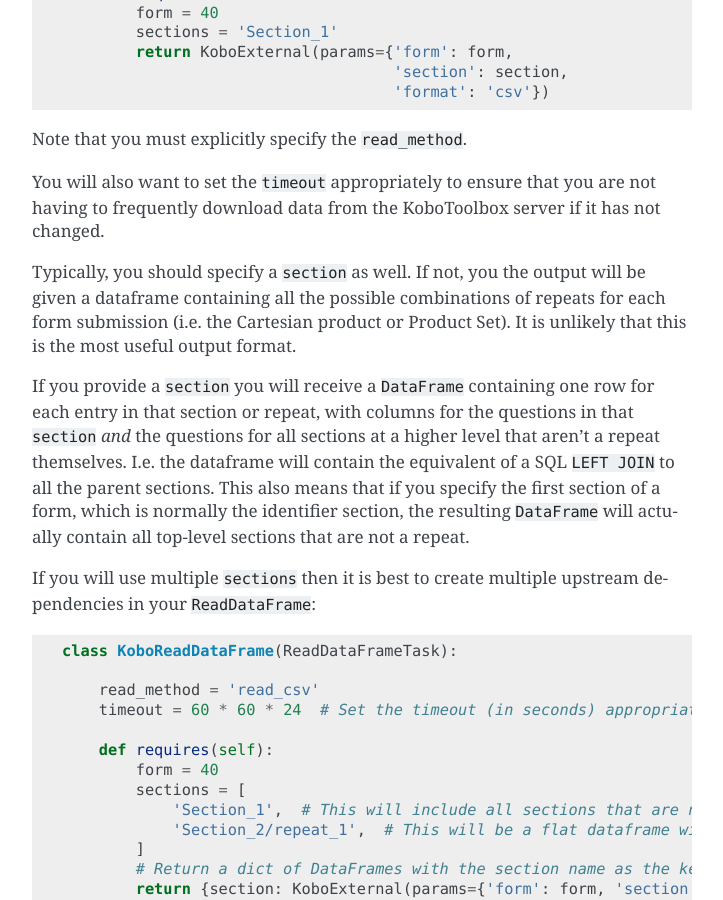
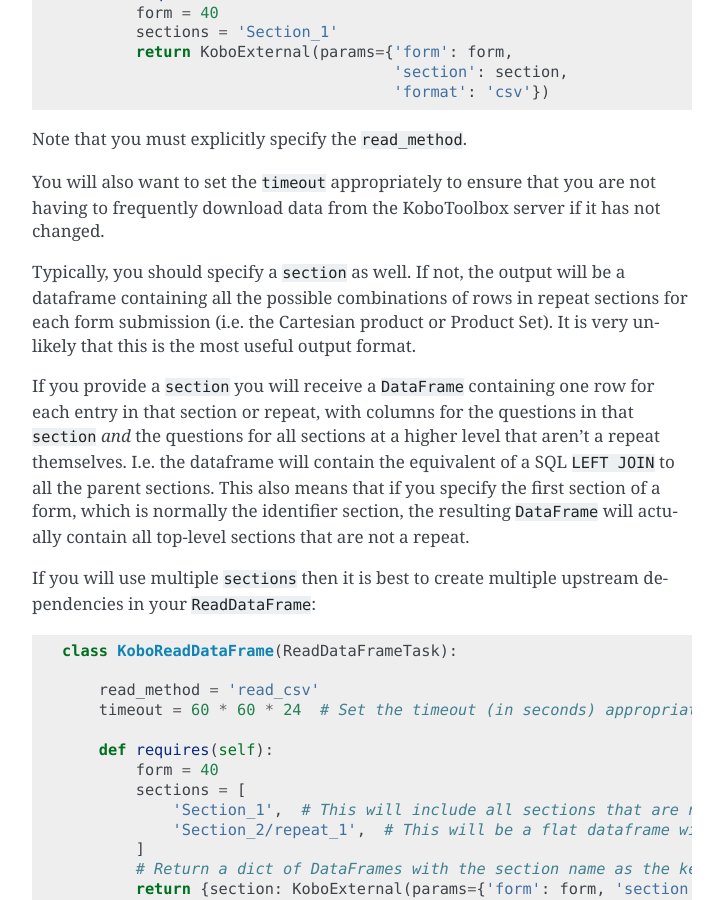
Before and after one commit to technicaltitch/pipelines, a Sphinx documentation site: the page built from docs/developers/external.md, in a window 1280 px wide and 900 px high, scrolled down 1784 px. Shown: the whole window, without its empty margins (388-1111 px from the left). Built offline with Sphinx 7.4.7, drawn with Linux system fonts in a browser that asks for light colours; formulas are drawn with MathJax 3.

Commit message:
Minor docs fix for KoboExternal - see #8928

```diff
--- a/docs/developers/external.md
+++ b/docs/developers/external.md
@@ -94,10 +94,10 @@
 you are not having to frequently download data from the KoboToolbox
 server if it has not changed.
 
-Typically, you should specify a `section` as well. If not, you the output
-will be given a dataframe containing all the possible combinations of repeats
-for each form submission (i.e. the Cartesian product or Product Set). It is
-unlikely that this is the most useful output format.
+Typically, you should specify a `section` as well. If not, the output
+will be a dataframe containing all the possible combinations of rows in repeat
+sections for each form submission (i.e. the Cartesian product or Product Set).
+It is very unlikely that this is the most useful output format.
 
 If you provide a `section` you will receive a `DataFrame`
 containing one row for each entry in that section or repeat, with columns for the
```
